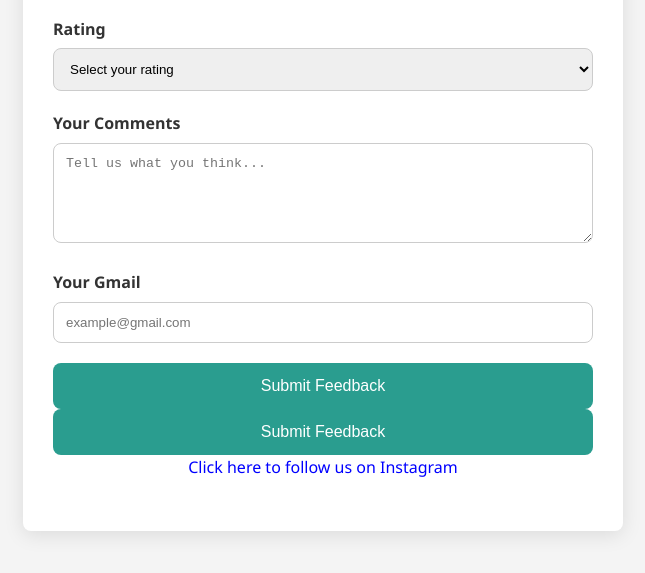
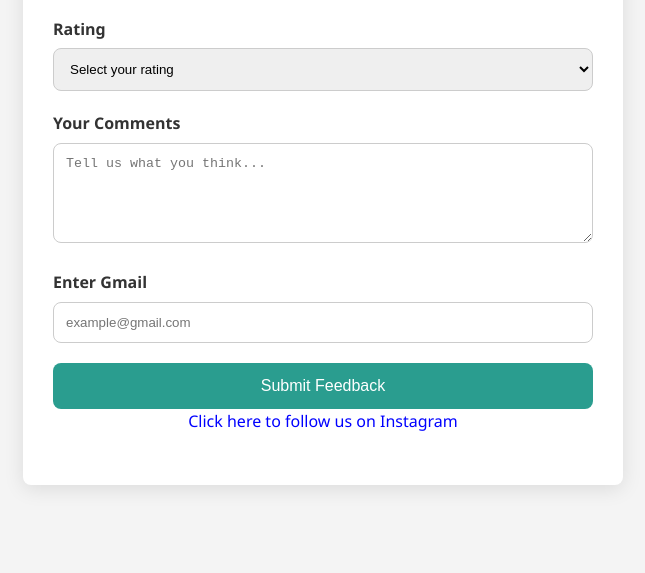
Before and after one commit to swaroopgowda132/hotel-feedback, a plain HTML site: page index.html in a window 1280 px wide. Shown: the part 183-756 px from the top of the page, without its empty margins (317-962 px from the left). Drawn offline with Linux system fonts and the light colour scheme.

Commit message:
Update index.html

```diff
--- a/index.html
+++ b/index.html
@@ -131,10 +131,9 @@
       <label for="comments">Your Comments</label>
       <textarea id="comments" name="comments" placeholder="Tell us what you think..." required></textarea>
 
-<label for="email">Your Gmail</label>
+<label for="email">Enter Gmail</label>
 <input type="email" id="email" name="email" placeholder="example@gmail.com" pattern=".+@gmail\.com" required style="width: 100%; padding: 12px; margin-bottom: 20px; border: 1px solid #ccc; border-radius: 8px;">
 
-<button type="submit">Submit Feedback</button>
       <button type="submit">Submit Feedback</button>
     </form>
     <!-- ✅ Formspree form ends here -->
```
